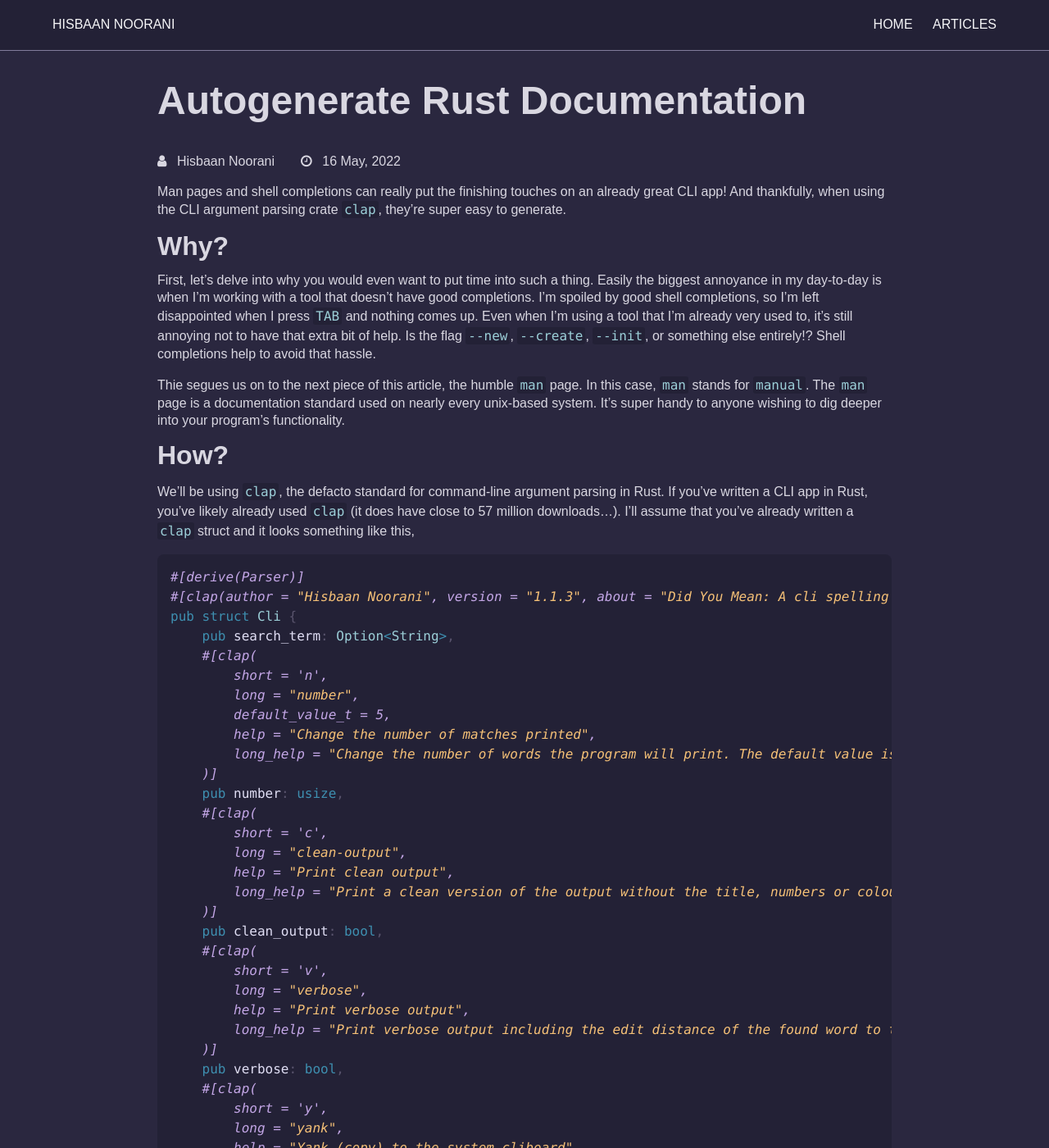
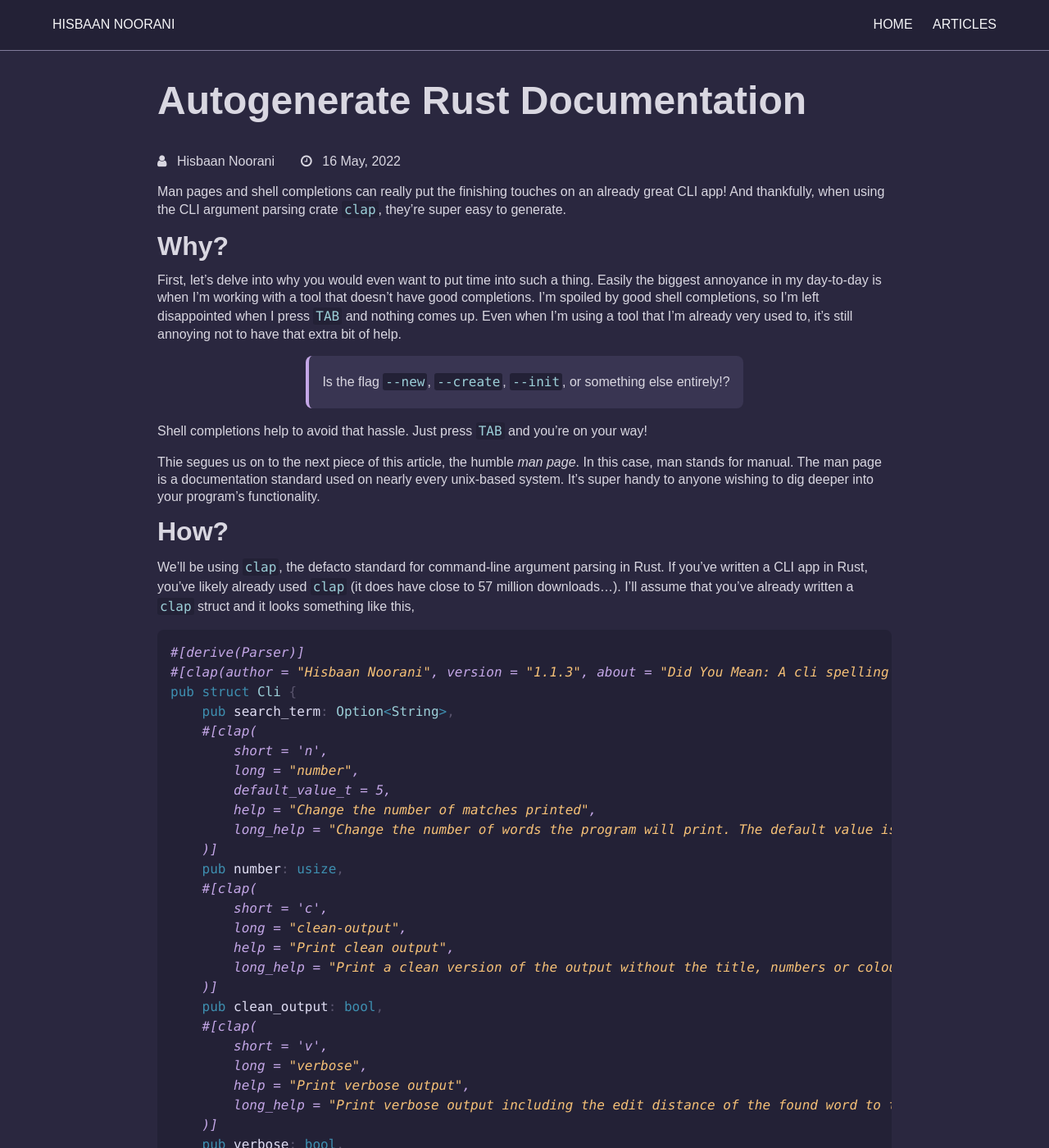
Before and after one commit to hisbaan/hisbaan.com, a Jekyll site: the page built from _posts/2022-05-16-autogenerate-rust-documentation.md, in a window 1280 px wide and 1400 px high. Shown: the whole window at 82% size. Built offline with Jekyll 4.4.1, drawn with Linux system fonts in a browser that asks for light colours; nearby versions of some CDN libraries; some of the changed text lies outside the part shown.

Commit message:
Add styling for blockquote

```diff
--- a/_posts/2022-05-16-autogenerate-rust-documentation.md
+++ b/_posts/2022-05-16-autogenerate-rust-documentation.md
@@ -9,9 +9,13 @@ Man pages and shell completions can really put the finishing touches on an alrea
 
 # Why?
 
-First, let's delve into why you would even want to put time into such a thing. Easily the biggest annoyance in my day-to-day is when I'm working with a tool that doesn't have good completions. I'm spoiled by good shell completions, so I'm left disappointed when I press `TAB` and nothing comes up. Even when I'm using a tool that I'm already very used to, it's still annoying not to have that extra bit of help. Is the flag `--new`, `--create`, `--init`, or something else entirely!? Shell completions help to avoid that hassle.
+First, let's delve into why you would even want to put time into such a thing. Easily the biggest annoyance in my day-to-day is when I'm working with a tool that doesn't have good completions. I'm spoiled by good shell completions, so I'm left disappointed when I press `TAB` and nothing comes up. Even when I'm using a tool that I'm already very used to, it's still annoying not to have that extra bit of help.
 
-Thie segues us on to the next piece of this article, the humble `man` page. In this case, `man` stands for `manual`. The `man` page is a documentation standard used on nearly every unix-based system. It's super handy to anyone wishing to dig deeper into your program's functionality.
+> Is the flag `--new`, `--create`, `--init`, or something else entirely!?
+
+Shell completions help to avoid that hassle. Just press `TAB` and you're on your way!
+
+Thie segues us on to the next piece of this article, the humble *man page*. In this case, man stands for manual. The man page is a documentation standard used on nearly every unix-based system. It's super handy to anyone wishing to dig deeper into your program's functionality.
 
 # How?
 
@@ -101,7 +105,7 @@ Also, add a `[build-dependencies]` section to your `Cargo.toml`. This works just
 
 And now we're ready to get started with the generation. As with most things, preparation is the hardest part!
 
-A note before we begin, the path that the `man` page and shell completions are generated to causes some issues with publishing to `crates.io`. I'll add a solution as soon as I can figure one out. Currently, it's recommended to only generate build files in the path specified by the `OUT_DIR`  environment variable; however, those files can be difficult to locate in an installation script, so I've simply generated them in subdirectories of the project root.
+A note before we begin, the path that the man page and shell completions are generated to causes some issues with publishing to `crates.io`. I'll add a solution as soon as I can figure one out. Currently, it's recommended to only generate build files in the path specified by the `OUT_DIR`  environment variable; however, those files can be difficult to locate in an installation script, so I've simply generated them in subdirectories of the project root.
 
 ## Generating Man Pages
 
@@ -138,7 +142,7 @@ std::fs::write(man_dir.join("dym.1"), buffer).expect("Failed to write man page")
 
 And just like that, we're done! Go ahead and run `cargo build`, and you should see a new `man` directory generated with a shiny new man page file inside it. You can test it with `man --local-file man/name.1`
 
-The path for installing `man` pages to your system, place them in the `/usr/share/man/man*/` folder with the permissions `644` where `*` is the category your man page falls into (notice the extension on the generated file):
+The path for installing man pages to your system, place them in the `/usr/share/man/man*/` folder with the permissions `644` where `*` is the category your man page falls into (notice the extension on the generated file):
 
 - 1: User commands (executable programs or shell commands)
 - 2: System calls (functions provided by the kernel)
@@ -197,4 +201,4 @@ To test the file using Zsh, run the command `compdef completions/_dym dym`. This
 
 # Bringing it all together
 
-Now that you have your `man` pages and shell completions generated make sure that you install them in any packages that you've created. If you need to know how to create a package, check out [my article regarding that](https://hisbaan.com/articles/2022-05-04-how-to-package-rust-applications). There are also tools like [cargo-aur](https://github.com/fosskers/cargo-aur) and [cargo-deb](https://github.com/kornelski/cargo-deb) that will make this process easier! Good luck on your journey, and shoot me a message if this article was helpful to you!
+Now that you have your man pages and shell completions generated make sure that you install them in any packages that you've created. If you need to know how to create a package, check out [my article regarding that](https://hisbaan.com/articles/2022-05-04-how-to-package-rust-applications). There are also tools like [cargo-aur](https://github.com/fosskers/cargo-aur) and [cargo-deb](https://github.com/kornelski/cargo-deb) that will make this process easier! Good luck on your journey, and shoot me a message if this article was helpful to you!
--- a/css/prism-rose-pine-moon.css
+++ b/css/prism-rose-pine-moon.css
@@ -9,8 +9,7 @@ code[class*="language-"],
 pre[class*="language-"] {
 	color: #e0def4;
 	background: #232136;
-	font-family: "Cartograph CF", ui-monospace, SFMono-Regular, Menlo, Monaco,
-		Consolas, "Liberation Mono", "Courier New", monospace;
+	font-family: Menlo, "MesloLGS Nerd Font Mono", "Cartograph CF", ui-monospace, SFMono-Regular, Monaco, Consolas, "Liberation Mono", "Courier New", monospace;
 	text-align: left;
 	white-space: pre;
 	word-spacing: normal;
--- a/css/style.css
+++ b/css/style.css
@@ -992,3 +992,16 @@ td {
     text-decoration-line: underline;
     color: var(--base03);
 }
+
+blockquote {
+    background-color: var(--base02);
+    text-align: center;
+    padding: 0.25em 1em;
+    border-left: solid;
+    border-left-color: var(--base0E);
+    border-width: 4px;
+    border-radius: 8px;
+    width: fit-content;
+    margin-left: auto;
+    margin-right: auto;
+}
```
